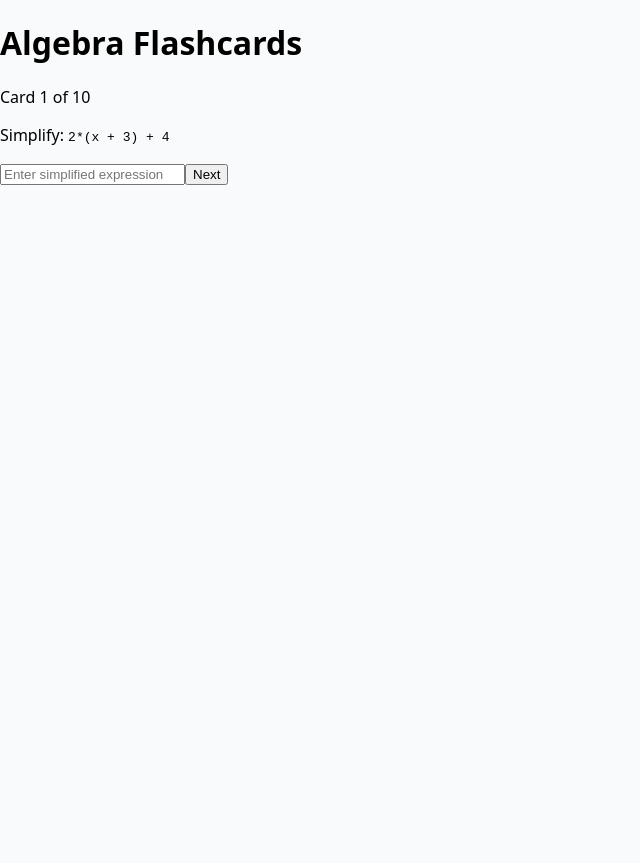
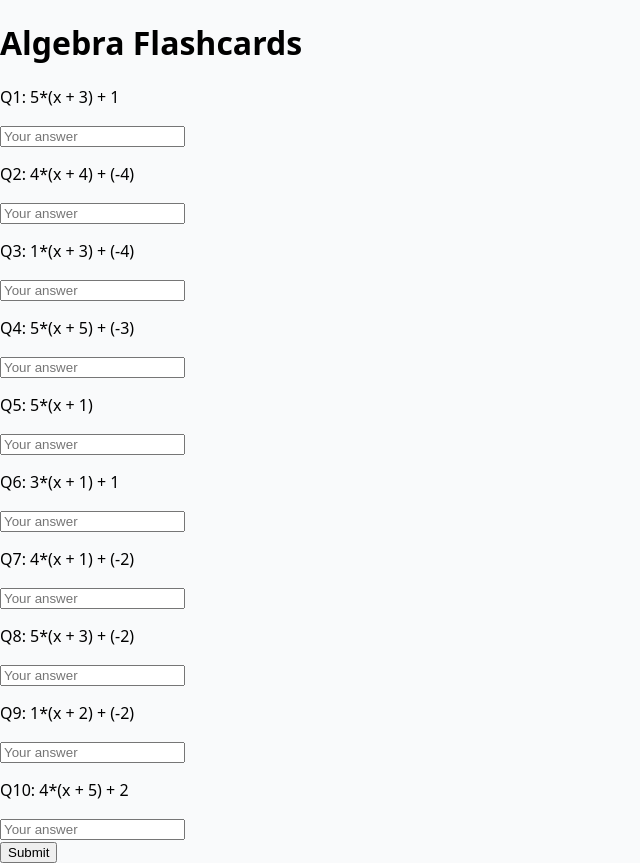
Before and after one commit to cityofsmiles/basic-algebra-flashcards, a React (Vite) app: page / in a window 1280 px wide. Both pictures are taken after a click on the button "Start Practice". Shown: the whole page, without its empty margins (0-640 px from the left). Before the commit the page ends 800 px from the top, so only its background shows below. Built offline with nearby package versions, Linux system fonts and the light colour scheme.

Commit message:
remove +0

```diff
--- a/src/App.jsx
+++ b/src/App.jsx
@@ -1,31 +1,22 @@
 import React, { useState } from "react";
-import * as math from "mathjs";
+import { evaluate, parse } from "mathjs";
 
-// --- Utility: normalize student input ---
-function normalizeInput(str) {
-  if (!str) return "";
-  return str
-    .toLowerCase() // normalize case
-    .replace(/(\d)(x)/g, "$1*$2") // 3x → 3*x
-    .replace(/\s+/g, ""); // remove spaces
-}
-
-// --- Generate one flashcard ---
 function generateExpression() {
   const coeff1 = Math.floor(Math.random() * 5) + 1; // 1–5
   const coeff2 = Math.floor(Math.random() * 5) + 1; // 1–5
-  const constant = Math.floor(Math.random() * 10) - 5; // -5..4
+  const constant = Math.floor(Math.random() * 10) - 5; // -5 to +4
 
-  const constStr = constant < 0 ? `(${constant})` : `${constant}`;
+  // Question expression (avoid +0)
+  let expr = `${coeff1}*(x + ${coeff2})`;
+  if (constant !== 0) {
+    expr += ` + ${constant < 0 ? `(${constant})` : constant}`;
+  }
 
-  // Question (factored form)
-  const expr = `${coeff1}*(x + ${coeff2}) + ${constStr}`;
-
-  // Expanded form ax + b
+  // Correct simplified form: expand to ax + b
   const a = coeff1;
   const b = coeff1 * coeff2 + constant;
 
-  // Pretty answer
+  // Pretty display of correct answer
   let correctDisplay = "";
   if (a === 1) {
     correctDisplay = "x";
@@ -34,6 +25,7 @@ function generateExpression() {
   } else {
     correctDisplay = `${a}x`;
   }
+
   if (b > 0) {
     correctDisplay += ` + ${b}`;
   } else if (b < 0) {
@@ -41,132 +33,103 @@ function generateExpression() {
   }
 
   return {
-    expr,
-    correctEvalExpr: `${a}*x + ${b}`, // for mathjs checking
-    correctDisplay,
+    expr, // what the flashcard shows
+    correctEvalExpr: `${a}*x + ${b}`, // for symbolic equivalence check
+    correctDisplay, // nicely formatted answer
   };
 }
 
-// --- Generate full set of 10 flashcards ---
-function generateSet() {
-  return Array.from({ length: 10 }, generateExpression);
-}
-
-// --- Equivalence check with normalization ---
-function isEquivalent(input, correctEvalExpr) {
-  try {
-    const normalizedInput = normalizeInput(input);
-    const normalizedCorrect = normalizeInput(correctEvalExpr);
-
-    const simplifiedInput = math.simplify(normalizedInput);
-    const simplifiedCorrect = math.simplify(normalizedCorrect);
-
-    return simplifiedInput.equals(simplifiedCorrect);
-  } catch (err) {
-    console.error("❌ Error in isEquivalent:", err);
-    return false;
-  }
-}
-
 export default function App() {
-  const [cards, setCards] = useState([]);
-  const [current, setCurrent] = useState(0);
-  const [answers, setAnswers] = useState([]);
-  const [showKey, setShowKey] = useState(false);
+  const [flashcards, setFlashcards] = useState([]);
+  const [answers, setAnswers] = useState({});
+  const [showResults, setShowResults] = useState(false);
 
   const startPractice = () => {
-    const newSet = generateSet();
-    setCards(newSet);
-    setCurrent(0);
-    setAnswers([]);
-    setShowKey(false);
+    const newSet = Array.from({ length: 10 }, () => generateExpression());
+    setFlashcards(newSet);
+    setAnswers({});
+    setShowResults(false);
   };
 
-  const handleAnswer = (e) => {
-    const newAnswers = [...answers];
-    newAnswers[current] = e.target.value;
-    setAnswers(newAnswers);
+  const handleAnswer = (index, value) => {
+    setAnswers({ ...answers, [index]: value });
   };
 
-  const nextCard = () => {
-    if (current < cards.length - 1) {
-      setCurrent(current + 1);
-    } else {
-      setShowKey(true);
+  const checkEquivalence = (userInput, correctExpr) => {
+    try {
+      const x = Math.floor(Math.random() * 10) + 1;
+      const userVal = evaluate(parse(userInput).toString(), { x });
+      const correctVal = evaluate(correctExpr, { x });
+      return Math.abs(userVal - correctVal) < 1e-6;
+    } catch {
+      return false;
     }
   };
 
   return (
-    <div className="min-h-screen flex flex-col items-center justify-center p-6 bg-gray-50">
-      <h1 className="text-3xl font-bold mb-6 text-center">Algebra Flashcards</h1>
-
-      {!cards.length && (
+    <div className="p-6 max-w-3xl mx-auto">
+      <h1 className="text-2xl font-bold mb-4">Algebra Flashcards</h1>
+      {!flashcards.length ? (
         <button
           onClick={startPractice}
-          className="px-6 py-3 bg-blue-600 text-white rounded-2xl shadow hover:bg-blue-700"
+          className="bg-blue-500 text-white px-4 py-2 rounded"
         >
           Start Practice
         </button>
-      )}
-
-      {cards.length > 0 && !showKey && (
-        <div className="w-full max-w-md bg-white p-6 rounded-2xl shadow">
-          <p className="text-lg font-medium mb-4">
-            Card {current + 1} of {cards.length}
-          </p>
-          <p className="text-xl font-semibold mb-4">
-            Simplify: <code>{cards[current].expr}</code>
-          </p>
-          <input
-            type="text"
-            value={answers[current] || ""}
-            onChange={handleAnswer}
-            placeholder="Enter simplified expression"
-            className="w-full border p-2 rounded mb-4"
-          />
+      ) : !showResults ? (
+        <div>
+          {flashcards.map((card, i) => (
+            <div key={i} className="mb-4 p-4 border rounded">
+              <p className="font-semibold">Q{i + 1}: {card.expr}</p>
+              <input
+                type="text"
+                placeholder="Your answer"
+                value={answers[i] || ""}
+                onChange={(e) => handleAnswer(i, e.target.value)}
+                className="border p-2 w-full mt-2"
+              />
+            </div>
+          ))}
           <button
-            onClick={nextCard}
-            className="px-4 py-2 bg-green-600 text-white rounded-2xl shadow hover:bg-green-700"
+            onClick={() => setShowResults(true)}
+            className="bg-green-500 text-white px-4 py-2 rounded"
           >
-            {current === cards.length - 1 ? "Finish" : "Next"}
+            Submit
           </button>
         </div>
-      )}
-
-      {showKey && (
-        <div className="w-full max-w-2xl bg-white p-6 rounded-2xl shadow">
-          <h2 className="text-2xl font-bold mb-4">Answer Key</h2>
-          {cards.map((card, i) => {
-            const correct = isEquivalent(answers[i], card.correctEvalExpr);
+      ) : (
+        <div>
+          <h2 className="text-xl font-bold mb-2">Answer Key</h2>
+          {flashcards.map((card, i) => {
+            const correct = checkEquivalence(
+              answers[i] || "",
+              card.correctEvalExpr
+            );
             return (
-              <div key={i} className="mb-3">
+              <div key={i} className="mb-2">
                 <p>
                   <strong>Q{i + 1}:</strong> {card.expr}
+                  <br />
+                  Your Answer: {answers[i] || "(none)"}{" "}
+                  {correct ? "✓" : "✗"}
+                  <br />
+                  Correct Answer: {card.correctDisplay}
                 </p>
-                <p>
-                  Your Answer: {answers[i] || "(none)"}{" "}
-                  {correct ? (
-                    <span className="text-green-600 font-bold">✓</span>
-                  ) : (
-                    <span className="text-red-600 font-bold">✗</span>
-                  )}
-                </p>
-                <p>Correct Answer: {card.correctDisplay}</p>
               </div>
             );
           })}
           <p className="mt-4 font-bold">
             Score:{" "}
             {
-              cards.filter((c, i) =>
-                isEquivalent(answers[i], c.correctEvalExpr)
+              flashcards.filter((card, i) =>
+                checkEquivalence(answers[i] || "", card.correctEvalExpr)
               ).length
             }
-            /{cards.length}
+            /{flashcards.length}
           </p>
           <button
             onClick={startPractice}
-            className="mt-4 px-4 py-2 bg-blue-600 text-white rounded-2xl shadow hover:bg-blue-700"
+            className="bg-blue-500 text-white px-4 py-2 rounded mt-4"
           >
             Try Another Set
           </button>
```
